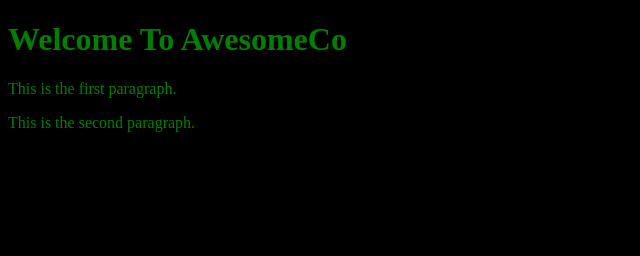
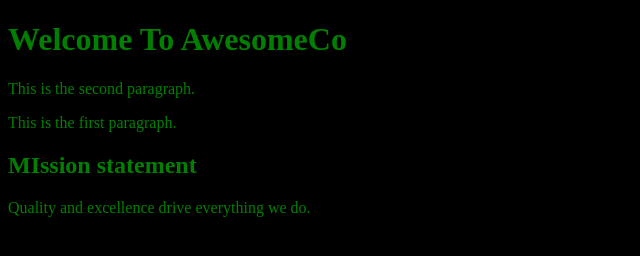
Before and after one commit to bhogancvtc/awesomeco_website, a plain HTML site: page index.html in a window 1280 px wide. Shown: the whole page, without its empty margins (0-640 px from the left). Drawn offline with Linux system fonts and the light colour scheme.

Commit message:
reverse paragraphs and add mission statement

```diff
--- a/index.html
+++ b/index.html
@@ -8,7 +8,12 @@
 
     <body>
         <h1>Welcome To AwesomeCo</h1>
+        <p>This is the second paragraph.</p>
         <p>This is the first paragraph.</p>
-        <p>This is the second paragraph.</p>
+
+        <h2>
+            MIssion statement
+        </h2>
+        <p>Quality and excellence drive everything we do.</p>
     </body>
 </html>
```
